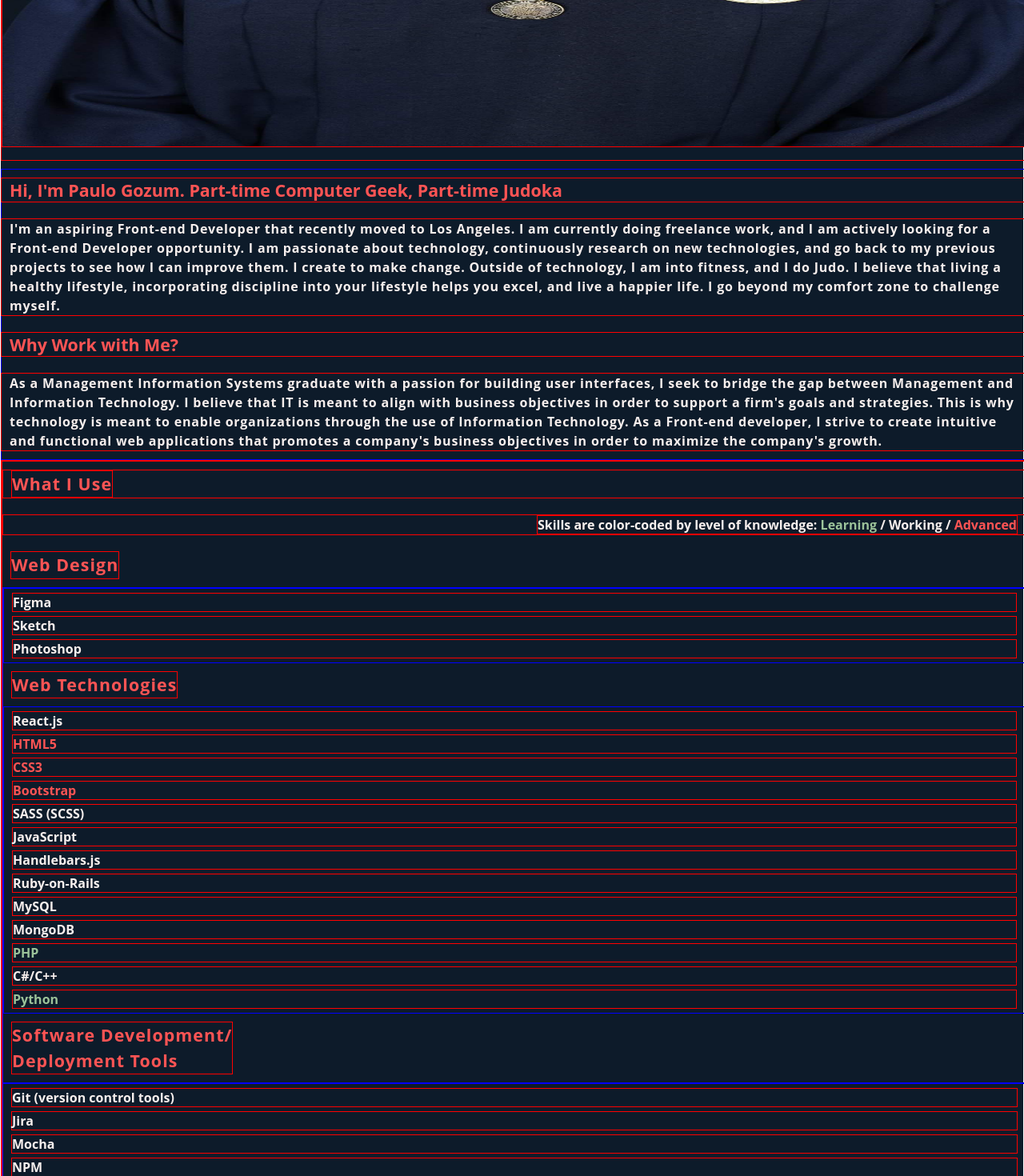
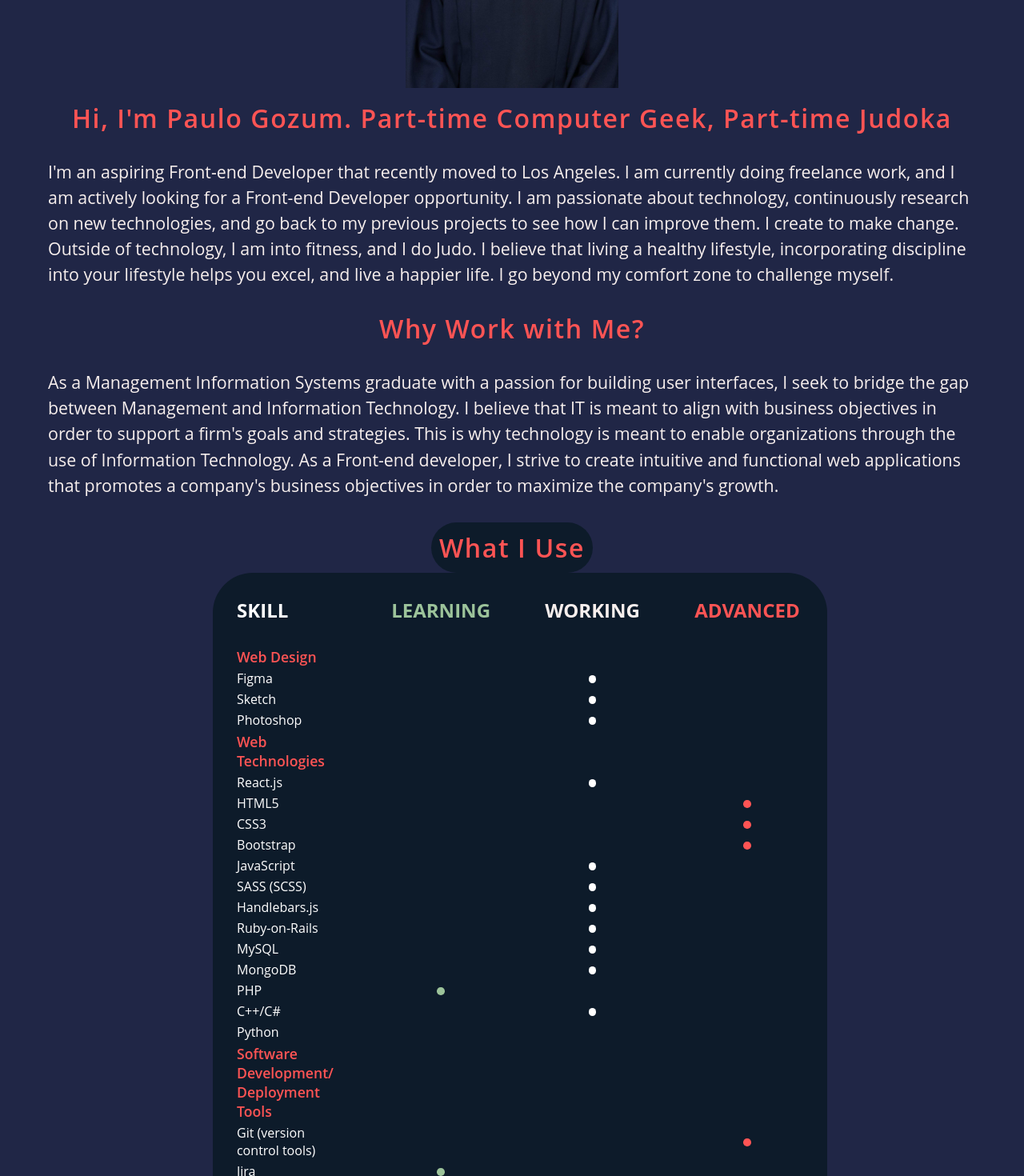
Before and after one commit to paupaugoz/paulogozum-webportfolio, a React (Create React App) app: page / in a window 1280 px wide. Shown: the part 1320-2790 px from the top of the page at 80% size. Built offline with nearby package versions, Linux system fonts and the light colour scheme.

Commit message:
Finished intro, aboutme, and skills

```diff
--- a/package.json
+++ b/package.json
@@ -4,6 +4,7 @@
   "version": "0.1.0",
   "private": true,
   "dependencies": {
+    "create-react-class": "^15.6.3",
     "css-loader": "^3.0.0",
     "extract-text-webpack-plugin": "^3.0.2",
     "react": "^16.8.6",
--- a/src/App.css
+++ b/src/App.css
@@ -7,6 +7,7 @@
   --black: #0D1b2A;
   --green: #9CC39A;
 }
+
 
 html, body {
   font-family: 'Open Sans', sans-serif;
@@ -66,3 +67,13 @@ a {
 li {
   list-style-type: circle;
 }
+
+h1 {
+  font-weight: 600;
+  letter-spacing: 0.05em;
+  color: var(--red);
+}
+
+h2 {
+  font-weight: 400;
+}
--- a/src/App.js
+++ b/src/App.js
@@ -1,16 +1,17 @@
 import React, { Component } from 'react';
+import ReactDOM from 'react-dom'
 import './App.css';
 import './components/animate.css'
 import './components/projects.css';
 import './components/divider.css';
 
+import Table from './components/table';
 import { AnimatedText }  from './AnimatedText';
 import Projects from './components/projects'
 import Introduction from './components/introduction'
 import Divider from './components/divider'
 import AboutMe from './components/aboutme'
 // import Test from './components/test'
-
 class App extends Component {
   render () {
     return (
@@ -20,6 +21,7 @@ class App extends Component {
         <Divider />
         <AboutMe />
 
+
       </div>
     );
   }
--- a/src/Components/Introduction.jsx
+++ b/src/Components/Introduction.jsx
@@ -47,14 +47,8 @@ export default class Projects extends Component {
                   <a href="#main-container"><span className="fas fa-home"></span></a>
                   </div>
                   <div className="name-header-wrapper">
-
-
-
                   <h3 className="name-header-text">Paulo Gozum</h3>
                   </div>
-
-
-
                   <div className="icon-wrapper">
                     <a title="Designed by [https://fontawesome.com/icons/address-book?style=solid] from www.fontawesome.com"
                       href="mailto:paugozum1@gmail.com?Subject=Job%20Inquiry" target="_top">
--- a/src/components/aboutme.css
+++ b/src/components/aboutme.css
@@ -1,15 +1,22 @@
+
+
+
+.weight-600 {
+  font-weight: 600;
+}
+
 
 #about-me-container {
   min-height: 55vh;
   height: 100%;
-  background-color: var(--black);
+  background-color: var(--darkblue);
   display: flex;
   max-width: 100%;
   flex-direction: column;
   /*   line-height: 100vh; */
   /*   width:100%;
   height:96vh;*/
-  border: 1px solid white;
+
 }
 
 
@@ -17,15 +24,26 @@
 .img-wrapper {
   height: auto;
   width: 100%;
-  border: 1px solid red;
 }
 
 .about-me-image {
   width: 100%;
+  height: auto;
   max-height: 500px;
-  border: 1px solid red;
+
 }
+.about-me-text-image-container {
+  display: flex;
+  margin-left: auto;
+  margin-right: auto;
+  margin-top: 10px;
+  margin-bottom: auto;
+  flex-direction: column;
+  align-items: center;
+  height: auto;
 
+  width: 100%;
+}
 .about-me-text-container {
   display: flex;
   margin-left: auto;
@@ -35,12 +53,22 @@
   flex-direction: column;
   align-items: center;
   height: auto;
-  border: 1px solid blue;
+
   width: 100%;
 }
+
+.why-work-with-me-container{
+  display: flex;
+  margin-left: auto;
+  margin-right: auto;
+  flex-direction: column;
+  align-items: center;
+  height: auto;
+}
 .about-me-text-wrapper{
-  border: 1px solid red;
+
   display: flex;
+  justify-content: center;
   margin-left: auto;
   margin-right: auto;
   width: 100%;
@@ -50,7 +78,7 @@
   font-size: 0.4em;
   margin: 0 10px;
   color: var(--red);
-  text-align: left;
+  text-align: center;
 }
 
 .about-me-text {
@@ -59,14 +87,20 @@
   color: var(--offwhite);
   text-align: left;
   line-height: 1.5em;
-  letter-spacing: 0.05em;
+
 }
 
 #about-me-header {
   height: 10vh;
 }
+
+#about-me-body-container {
+
+  width: 100%;
+  height: auto;
+}
  .about-me-heading-wrapper{
-  border: 1px solid red;
+
   display: flex;
   justify-content: center;
   margin-left: auto;
@@ -87,16 +121,17 @@
   display: flex;
   width: 100%;
   height: auto;
-  border: 2px solid red;
   flex-direction: column;
   justify-content: center;
+  align-items: center;
 }
 
 .skills-heading-wrapper {
   width: 100%;
   display: flex;
-  border: 1px solid red;
+
   margin: 10px 0;
+  justify-content: center;
 }
 
 .skills-heading-text {
@@ -105,8 +140,8 @@
   color: var(--red);
   text-align: left;
   line-height: 1.5em;
-  letter-spacing: 0.05em;
-  border: 1px solid red;
+
+
 }
 
 .skills-proficiency-text {
@@ -114,7 +149,7 @@
   margin: 0 10px;
   color: var(--offwhite);
   text-align: left;
-  border: 1px solid red;
+
 }
 
 .skills-wrapper {
@@ -130,8 +165,8 @@
   color: var(--offwhite);
   text-align: left;
   line-height: 1.5em;
-  letter-spacing: 0.05em;
-  border: 1px solid red;
+
+
 }
 
 .skills-main-container {
@@ -152,7 +187,7 @@
   margin: 5px 10px;
   color: var(--offwhite);
   text-align: left;
-  border: 1px solid red;
+
 }
 
 .test {
@@ -163,12 +198,138 @@
   border: 1px solid blue;
 }
 
+.red-dot {
+  height: .6em;
+  width: .6em;
+  background-color: var(--red);
+  border-radius: 50%;
+  display: inline-block;
+}
+
+.dot {
+  height: .6em;
+  width: .6em;
+  background-color: white;
+  border-radius: 50%;
+  display: inline-block;
+}
+
+.green-dot {
+  height: .6em;
+  width: .6em;
+  background-color: var(--green);
+  border-radius: 50%;
+  display: inline-block;
+}
+
+#skills-table-container {
+  display: flex;
+  flex-direction: column;
+  justify-content: center;
+  align-items: center;
+  min-height: .01%;
+  overflow-x: auto;
+  width: 100%;
+}
+
+table tr {
+  color: white;
+  text-align: left;
+
+}
+table th{text-align: left;}
+
+table td{
+  width:20px;
+}
+.skills-title {
+  font-size: .4em;
+}
+.skills-table-title {
+
+}
+.skills-table {
+  margin-bottom: 30px;
+  margin-left: 20px;
+  width: 100%;
+  border-collapse: collapse;
+  border-spacing: 5px;
+  font-size: .3em;
+}
+
+.bold {
+  font-weight: 600;
+}
+
+.skills-table td:nth-child(2), th:nth-child(2) {
+  color: var(--green);
+  text-align: center;
+}
+
+.skills-table td:nth-child(3), th:nth-child(3) {
+  color: var(--offwhite);
+  text-align: center;
+}
+
+.skills-table td:nth-child(4), th:nth-child(4) {
+  color: var(--red);
+  text-align: center;
+}
 @media screen and (min-width: 576px) {
-
+  .about-me-image {
+    height: 400px;
+  }
+  #about-me-body-container {
+    flex-direction: column;
+  }
+  .about-me-text-image-container {
+    flex-direction: row;
+    margin-top: 0px;
+  }
+  .about-me-text-wrapper {
+    margin-top: 0px;
+    margin-bottom: 30px;
+  }
+  .about-me-text-container {
+    margin-top: 0px;
+    margin-bottom: 0px;
+    margin-left: 10px;
+  }
+  .about-me-heading-text {
+    font-size: 0.5em;
+  }
+  .skills-title {
+  font-size: .5em;
+  }
 }
 
 @media screen and (min-width: 768px) {
-
+  .about-me-heading-text {
+    font-size: 0.6em;
+  }
+  .skills-title {
+    font-size: 0.6em;
+    margin-bottom: 10px;
+  }
+  .about-me-text {
+    font-size: 0.4em;
+  }
+  .about-me-image {
+    width: auto;
+  }
+   .about-me-text-image-container {
+    flex-direction: row;
+    margin-top: 40px;
+  }
+  table td {
+    font-size: 1.25em;
+  }
+  table th {
+    font-size: 1.5em;
+  }
+  .bold {
+    font-size: 1.5em;
+  }
 }
 
 @media screen (min-width: 992px) {
@@ -176,9 +337,49 @@
 }
 
 @media screen and (min-width: 1200px) {
+  .about-me-text-image-container {
+    flex-direction: column;
+    margin-top: 30px;
+  }
 .scrolled {
   position: fixed !important;
   transition: all 1s ease-in-out;
+  background-color: var(--black) !important;
+}
+.bold {
+  font-size: 1.10em;
+}
+.skills-table {
+  width: 60%;
+  margin-bottom: 10px;
+
+  padding: 0px;
+  border-radius: 50px;
+  background-color: var(--black);
+
+}
+.skills-title {
+  margin-bottom: 0px;
+  background-color: var(--black);
+  border-radius: 50px;
+  padding: 10px;
+}
+table td {
+  font-size: inherit;
+  padding: 0 30px;
+  padding-bottom: 4px;
+}
+.about-me-text-container {
+  margin-left: auto;
+  margin-right: auto;
+}
+
+table th {
+  padding: 30px;
+}
+
+.about-me-text{
+  margin: 0px 60px;
 }
 
 }
--- a/src/components/aboutme.jsx
+++ b/src/components/aboutme.jsx
@@ -1,5 +1,6 @@
 import React, { Component } from 'react'
 import './aboutme.css';
+import Table from './table';
 
 export default class AboutMe extends Component {
 
@@ -14,16 +15,17 @@ export default class AboutMe extends Component {
           </div>
         </header>*/}
         <main>
-          <div id="about-me-body">
+          <div id="about-me-body-container">
+           <div className="about-me-text-image-container">
+
             <div className="img-wrapper">
               <div className="paulo-image">
                 <img src="./paulo.jpeg" className="about-me-image" alt="Paulo Gozum Picture" />
               </div>
             </div>
-          </div>
 
-          <div className="about-me-text-container">
 
+        <div className="about-me-text-container">
             <div className="about-me-text-wrapper">
               <h1 className="about-me-heading-text">Hi, I'm Paulo Gozum. Part-time Computer Geek, Part-time Judoka</h1>
 
@@ -39,6 +41,9 @@ export default class AboutMe extends Component {
                helps you excel, and live a happier life.  I go beyond my comfort zone to challenge myself.
               </h2>
             </div>
+            </div>
+            </div>
+            <div className="why-work-with-me-container">
             <div className="about-me-text-wrapper">
               <h1 className="about-me-heading-text">Why Work with Me?</h1>
             </div>
@@ -51,57 +56,9 @@ export default class AboutMe extends Component {
                 that promotes a company's business objectives in order to maximize the company's growth.</h2>
             </div>
           </div>
+          </div>
           <div id="skills-container">
-            <div className="skills-heading-wrapper">
-              <h1 className="skills-heading-text">What I Use</h1>
-            </div>
-            <div className="skills-heading-wrapper flex-end">
-              <h2 className="skills-proficiency-text">Skills are color-coded by level of knowledge: <span className="green">Learning</span> /
-                <span className="offwhite"> Working</span> / <span className="red">Advanced</span></h2>
-            </div>
-
-            <div class="skills-wrapper">
-              <h1 className="skills-heading-text">Web Design</h1>
-            </div>
-
-            <div class="skills-main-container border">
-              <div className="skills-main-wrapper border">
-                <h2 className="skills-text">Figma</h2>
-                <h2 className="skills-text">Sketch</h2>
-                <h2 className="skills-text">Photoshop</h2>
-              </div>
-              <div class="skills-wrapper">
-                <h1 className="skills-heading-text">Web Technologies</h1>
-              </div>
-              <div className="skills-main-wrapper border">
-                <h2 className="skills-text">React.js</h2>
-                <h2 className="skills-text"><span className="red">HTML5</span></h2>
-                <h2 className="skills-text"><span className="red">CSS3</span></h2>
-                <h2 className="skills-text"><span className="red">Bootstrap</span></h2>
-                <h2 className="skills-text">SASS (SCSS)</h2>
-                <h2 className="skills-text">JavaScript</h2>
-                <h2 className="skills-text">Handlebars.js</h2>
-                <h2 className="skills-text">Ruby-on-Rails</h2>
-                <h2 className="skills-text">MySQL</h2>
-                <h2 className="skills-text">MongoDB</h2>
-                <h2 className="skills-text"><span className="green">PHP</span></h2>
-                <h2 className="skills-text">C#/C++</h2>
-                <h2 className="skills-text"><span className="green">Python</span></h2>
-             </div>
-              <div class="skills-wrapper">
-                <h1 className="skills-heading-text">Software Development/ <br/>Deployment Tools</h1>
-              </div>
-
-              <div className="skills-main-wrapper border">
-              </div>
-               <h2 className="skills-text">Git (version control tools)</h2>
-               <h2 className="skills-text">Jira</h2>
-               <h2 className="skills-text">Mocha</h2>
-               <h2 className="skills-text">NPM</h2>
-               <h2 className="skills-text"><span className="green">AWS</span></h2>
-
-
-            </div>
+            <Table />
           </div>
         </main>
       </div>
--- a/src/components/divider.css
+++ b/src/components/divider.css
@@ -16,11 +16,11 @@
 .divider-container {
 	width: 100%;
 	height: 25vh;
-	background-color: var(--offwhite);
+	background-color: var(--darkblue);
 }
 
 .divider-wrapper {
-	clip-path: polygon(50% 100%, 0 0, 100% 0);
+	clip-path: polygon(0 0, 100% 0, 100% 100%, 0 calc(100% - 100px));
 	width: 100%;
 	height: 100%;
 	background-color: var(--black);
--- /dev/null
+++ b/src/components/table.jsx
@@ -0,0 +1,74 @@
+import React, { Component } from 'react'
+import './aboutme.css';
+
+class Table extends React.Component {
+   constructor(props) {
+      super(props)
+      this.state = {
+         skills: [
+            { skill: <span className="red bold">Web Design</span>, Learning: '', Working: '', Advanced: '' },
+            { skill: 'Figma' , Learning: '', Working: <span className="dot"></span>, Advanced: '' },
+            { skill: 'Sketch', Learning: '', Working: <span className="dot"></span>, Advanced: '' },
+            { skill: 'Photoshop', Learning: '', Working: <span className="dot"></span>, Advanced: '' },
+            { skill: <span className="red bold">Web Technologies</span>, Learning: '', Working: '', Advanced: '' },
+            { skill: 'React.js', Learning: '', Working: <span className="dot"></span>, Advanced: '' },
+            { skill: 'HTML5', Learning: '', Working: '', Advanced: <span className="red-dot"></span> },
+            { skill: 'CSS3', Learning: '', Working: '', Advanced: <span className="red-dot"></span> },
+            { skill: 'Bootstrap', Learning: '', Working: '', Advanced: <span className="red-dot"></span> },
+            { skill: 'JavaScript', Learning: '', Working: <span className="dot"></span>, Advanced: '' },
+            { skill: 'SASS (SCSS)', Learning: '', Working: <span className="dot"></span>, Advanced: '' },
+            { skill: 'Handlebars.js', Learning: '', Working: <span className="dot"></span>, Advanced: '' },
+            { skill: 'Ruby-on-Rails', Learning: '', Working: <span className="dot"></span>, Advanced: '' },
+            { skill: 'MySQL', Learning: '', Working: <span className="dot"></span>, Advanced: '' },
+            { skill: 'MongoDB', Learning: '', Working: <span className="dot"></span>, Advanced: '' },
+            { skill: 'PHP', Learning: <span className="green-dot"></span>, Working: '', Advanced: '' },
+            { skill: 'C++/C#', Learning: '', Working: <span className="dot"></span>, Advanced: '' },
+            { skill: 'Python', Learning: '', Working: '', Advanced: '' },
+            { skill: <span className="red bold">Software Development/ <br/>Deployment Tools</span>, Learning: '', Working: '', Advanced: '' },
+            { skill: 'Git (version control tools)', Learning: '', Working: '', Advanced: <span className="red-dot"></span> },
+            { skill: 'Jira', Learning: <span className="green-dot"></span>, Working: '', Advanced: '' },
+            { skill: 'Mocha', Learning: '', Working: '', Advanced: '' },
+            { skill: 'NPM', Learning: '', Working: <span className="dot"></span>, Advanced: '' },
+            { skill: 'AWS', Learning: <span className="green-dot"></span>, Working: '', Advanced: '' }
+         ]
+      }
+   }
+
+   renderSkillsTableHeader() {
+      let skillsHeader = Object.keys(this.state.skills[0])
+      return skillsHeader.map((key, index) => {
+         return <th key={index}>{key.toUpperCase()}</th>
+      })
+   }
+
+   renderSkillsTableData() {
+      return this.state.skills.map((skills, index) => {
+         const { skill , Learning, Working, Advanced} = skills
+         return (
+            <tr key={skill}>
+               <td>{skill}</td>
+               <td>{Learning}</td>
+               <td>{Working}</td>
+               <td>{Advanced}</td>
+            </tr>
+         )
+      })
+   }
+
+   render() {
+      return (
+         <div id="skills-table-container">
+            <h1 className='skills-title'>What I Use</h1>
+            <table className='skills-table'>
+               <tbody>
+                  <tr className="">{this.renderSkillsTableHeader()}</tr>
+                  {this.renderSkillsTableData()}
+               </tbody>
+            </table>
+         </div>
+      )
+   }
+}
+
+
+export default Table;
```
Also changed, not shown: src/Components/introduction.css (+2 -6 lines), src/Introduction.jsx (deleted, +0 -17 lines), 1 other file (tests, documents, lock files or other folders).
